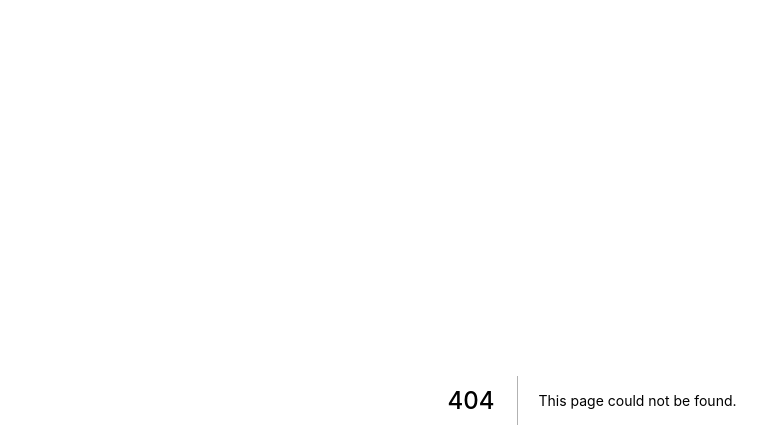
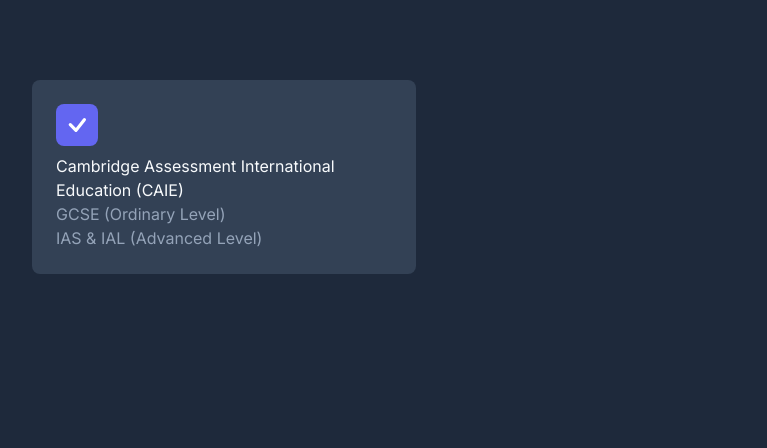
Before and after one commit to Vikum-AI/physics-studios, a Next.js app: page /components/check-card in a window 1280 px wide. Before the commit this address had no page. Shown: the top 448 px of the page, without its empty margins (48-815 px from the left). Built offline with nearby package versions, Linux system fonts and the light colour scheme.

Commit message:
Check card component

```diff
--- /dev/null
+++ b/components/check-card/CheckCard.tsx
@@ -0,0 +1,20 @@
+import { BsCheck } from "react-icons/bs";
+import ICheckCard from "./ICheckCard";
+
+const CheckCard = ({ title, points }: ICheckCard) => (
+  <div className="bg-slate-700 w-96 p-6 rounded-lg">
+    <section className="bg-indigo-500 w-fit rounded-lg p-1">
+      <BsCheck size={34} color="white" />
+    </section>
+    <section className="mt-2">
+      <h3 className="text-slate-50">{title}</h3>
+      {points?.map((item, index) => (
+        <p key={index} className="text-slate-400">
+          {item}
+        </p>
+      ))}
+    </section>
+  </div>
+);
+
+export default CheckCard;
--- /dev/null
+++ b/components/check-card/ICheckCard.ts
@@ -0,0 +1,6 @@
+interface ICheckCard {
+  title?: string;
+  points?: string[];
+}
+
+export default ICheckCard;
--- /dev/null
+++ b/pages/components/check-card.tsx
@@ -0,0 +1,21 @@
+import { NextPage } from "next";
+import CheckCard from "../../components/check-card/CheckCard";
+import ICheckCard from "../../components/check-card/ICheckCard";
+
+const CheckCardComponent: NextPage = () => {
+  const sampleCheckCardData: ICheckCard = {
+    title: "Cambridge Assessment International Education (CAIE) ",
+    points: ["GCSE (Ordinary Level)", "IAS & IAL (Advanced Level)"],
+  };
+
+  return (
+    <div className="bg-slate-800 h-screen w-screen p-20">
+      <CheckCard
+        title={sampleCheckCardData.title}
+        points={sampleCheckCardData.points}
+      />
+    </div>
+  );
+};
+
+export default CheckCardComponent;
```
